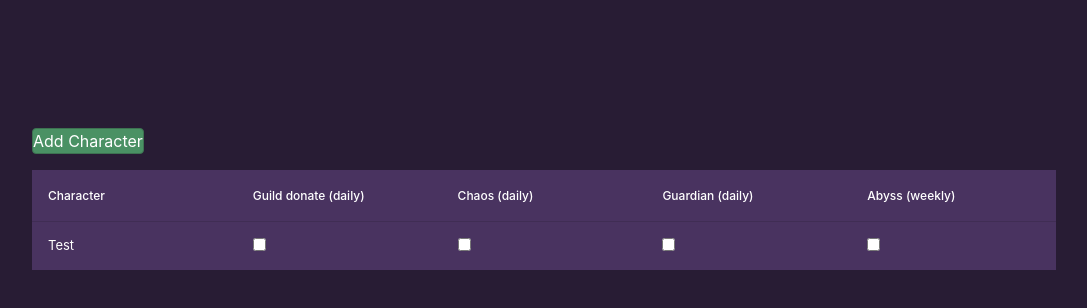
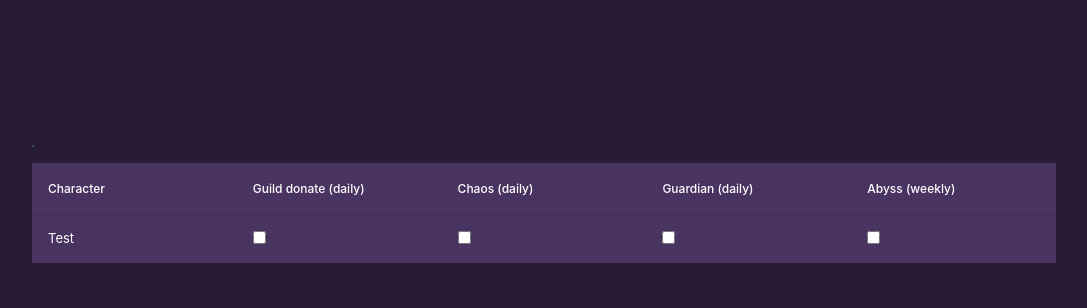
Before and after one commit to stornquist/lost-ark-tracker, a React (Create React App) app: page / in a window 1280 px wide. Shown: the top 308 px of the page, without its empty margins (96-1183 px from the left). Built offline with nearby package versions, Linux system fonts and the light colour scheme.

Commit message:
fixup button

```diff
--- a/src/components/Button/Button.js
+++ b/src/components/Button/Button.js
@@ -1,23 +1,29 @@
 import React from 'react';
 import cn from 'classnames';
 
-const Button = ({ size, onClick, children, color }) => {
-  const paddingMap = {
-    sm: 1,
-    md: 2,
-    lg: 3,
-  };
+const paddingMap = {
+  sm: 1,
+  md: 2,
+  lg: 3,
+};
+
+const Button = ({ size, onClick, label, color, className }) => {
   const classes = cn(
-    'mb-4 rounded border saturate-50 hover:saturate-100 ',
+    'mb-4 rounded border saturate-50 hover:saturate-100',
+    className,
     {
       'bg-purple-400 border-purple-500': !color,
       'bg-green-600 border-green-700': color === 'green',
       'bg-red-600 border-red-700': color === 'red',
-      [`p-${paddingMap[size]}`]: true,
+      [`p-${paddingMap[size]}`]: size,
     }
-    // 'bg-gray-500 border-gray-600'
   );
-  return <button className={classes}>{children}</button>;
+
+  return (
+    <button onClick={onClick} className={classes}>
+      {label}
+    </button>
+  );
 };
 
 export default Button;
```
